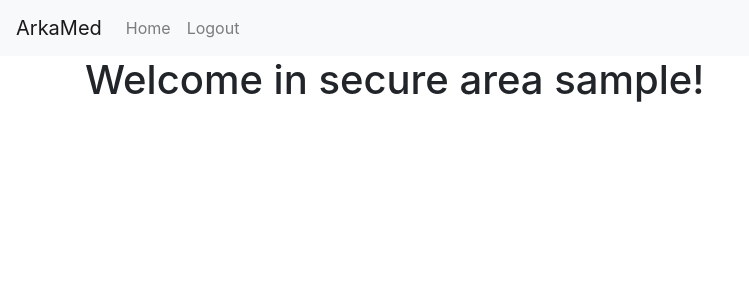
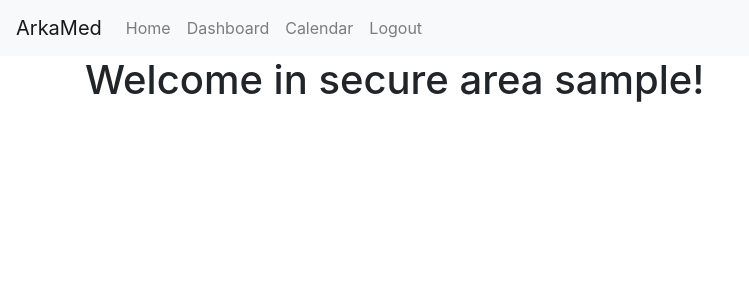
Before and after one commit to leonx15/CalendarApp, a Flask app: page / in a window 1280 px wide. Shown: the top 300 px of the page, without its empty margins (0-749 px from the left). Run offline with Flask 3, Linux system fonts and the light colour scheme; the visitor is signed in with stand-in values (Sample User, id 1); some libraries are stand-ins or nearby versions.

Commit message:
Add more subpages and improve project structure.

```diff
--- a/app/__init__.py
+++ b/app/__init__.py
@@ -21,9 +21,12 @@ from app.models.user import User  # Assuming you have a user model in the models
 # Import and register Blueprints
 from app.blueprints.auth import auth as auth_blueprint
 from app.blueprints.main import main as main_blueprint
+from app.blueprints.calendar import calendar as calendar_blueprint
 
 app.register_blueprint(auth_blueprint)
 app.register_blueprint(main_blueprint)
+app.register_blueprint(calendar_blueprint, url_prefix='/calendar')
+
 
 # Setup the login manager user loader
 @login_manager.user_loader
--- a/app/blueprints/auth.py
+++ b/app/blueprints/auth.py
@@ -22,7 +22,7 @@ def login():
         else:
             flash('Invalid email or password')
 
-    return render_template('login.html')
+    return render_template('auth/login.html')
 
 @auth.route('/register', methods=['GET', 'POST'])
 def register():
@@ -44,7 +44,7 @@ def register():
         else:
             flash('Email is already in use.')
 
-    return render_template('register.html')
+    return render_template('auth/register.html')
 
 @auth.route('/logout')
 @login_required
--- a/app/blueprints/main.py
+++ b/app/blueprints/main.py
@@ -3,14 +3,22 @@ from flask_login import login_required, current_user
 
 main = Blueprint('main', __name__)
 
+
 @main.route('/')
 def home():
     if current_user.is_authenticated:
-        return render_template('secure_area.html', user_name=current_user.user_name)
+        return render_template('main/secure_area.html', user_name=current_user.user_name)
     else:
         return redirect(url_for('auth.login'))
+
 
 @main.route('/secure_area')
 @login_required
 def secure_area():
-    return render_template('secure_area.html', user_name=current_user.user_name)
+    return render_template('main/secure_area.html', user_name=current_user.user_name)
+
+
+@main.route('/dashboard')
+@login_required
+def dashboard():
+    return render_template('main/dashboard.html', user_name=current_user.user_name)
--- a/app/routes/auth.py
+++ b/app/routes/auth.py
@@ -22,7 +22,7 @@ def login():
         else:
             flash('Invalid login credentials')
 
-    return render_template('login.html')
+    return render_template('auth/login.html')
 
 @auth.route('/register', methods=['GET', 'POST'])
 def register():
@@ -44,7 +44,7 @@ def register():
         else:
             flash('Email already registered')
 
-    return render_template('register.html')
+    return render_template('auth/register.html')
 
 @auth.route('/logout')
 @login_required
--- a/app/routes/main.py
+++ b/app/routes/main.py
@@ -1,15 +1,22 @@
+from app import app
 from flask import Blueprint, render_template, redirect, url_for
 from flask_login import login_required, current_user
 
-main = Blueprint('main', __name__)
 
-@main.route('/')
+@app.route('/')
 def home():
     if current_user.is_authenticated:
         return redirect(url_for('main.secure_area'))
     return redirect(url_for('auth.login'))
 
-@main.route('/secure_area')
+
+@app.route('/secure_area')
 @login_required
 def secure_area():
-    return render_template('secure_area.html', user_name=current_user.user_name)
+    return render_template('main/secure_area.html', user_name=current_user.user_name)
+
+
+@app.route('/dashboard')
+@login_required
+def dashboard():
+    return render_template('main/dashboard.html', user_name=current_user.user_name)
--- a/app/templates/login.html
+++ b/app/templates/auth/login.html
@@ -1,4 +1,4 @@
-{% extends 'navbar.html' %}
+{% extends 'basenavbar.html' %}
 
 {% block title %}Login{% endblock %}
 
--- a/app/templates/register.html
+++ b/app/templates/auth/register.html
@@ -1,4 +1,4 @@
-{% extends 'navbar.html' %}
+{% extends 'basenavbar.html' %}
 
 {% block title %}Register{% endblock %}
 
--- a/app/templates/baseafterlogin.html
+++ b/app/templates/basenavbar.html
@@ -9,7 +9,10 @@
                     <a class="nav-link" href="{{ url_for('main.home') }}">Home</a>
                 </li>
                 <li class="nav-item">
-                    <a class="nav-link" href="/logout">Logout</a>
+                    <a class="nav-link" href="{{ url_for('auth.login') }}">Login</a>
+                </li>
+                <li class="nav-item">
+                    <a class="nav-link" href="{{ url_for('auth.register') }}">Register</a>
                 </li>
                 <!-- Add more navbar links as needed -->
             </ul>
--- a/app/templates/secure_area.html
+++ b/app/templates/main/secure_area.html
@@ -1,4 +1,4 @@
-{% extends 'baseafterlogin.html' %}
+{% extends 'navbar.html' %}
 
 {% block title %}Secure Area{% endblock %}
 
--- a/app/templates/navbar.html
+++ b/app/templates/navbar.html
@@ -9,10 +9,13 @@
                     <a class="nav-link" href="{{ url_for('main.home') }}">Home</a>
                 </li>
                 <li class="nav-item">
-                    <a class="nav-link" href="{{ url_for('auth.login') }}">Login</a>
+                    <a class="nav-link" href="{{ url_for('main.dashboard') }}">Dashboard</a>
                 </li>
                 <li class="nav-item">
-                    <a class="nav-link" href="{{ url_for('auth.register') }}">Register</a>
+                    <a class="nav-link" href="{{ url_for('calendar.calendarview') }}">Calendar</a>
+                </li>
+                <li class="nav-item">
+                    <a class="nav-link" href="/logout">Logout</a>
                 </li>
                 <!-- Add more navbar links as needed -->
             </ul>
```
Also changed, not shown: app/blueprints/calendar.py (added, +9 -0 lines), app/routes/calendar.py (added, +9 -0 lines), app/templates/calendar/calendar.html (added, +7 -0 lines), app/templates/main/dashboard.html (added, +7 -0 lines).
